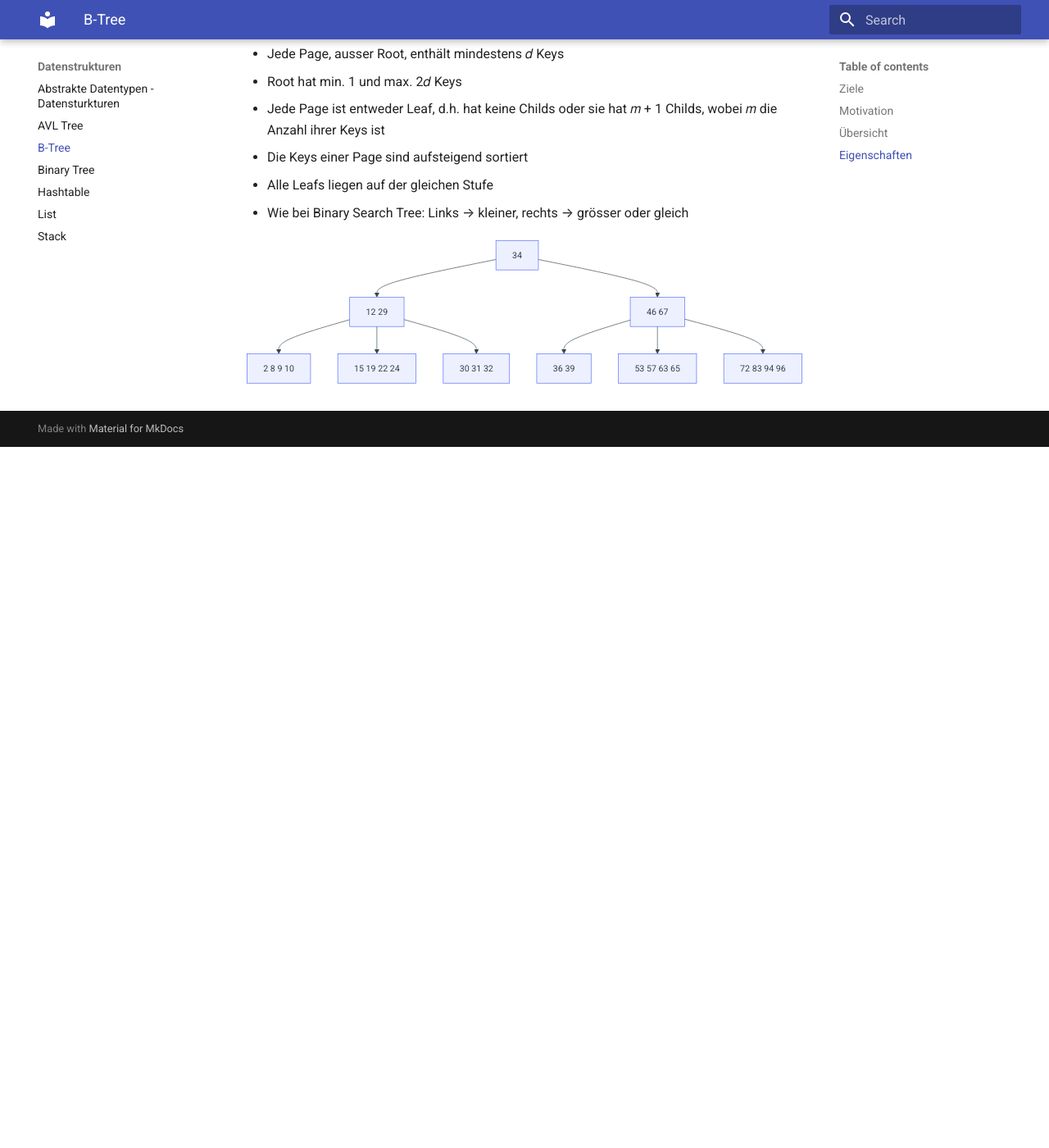
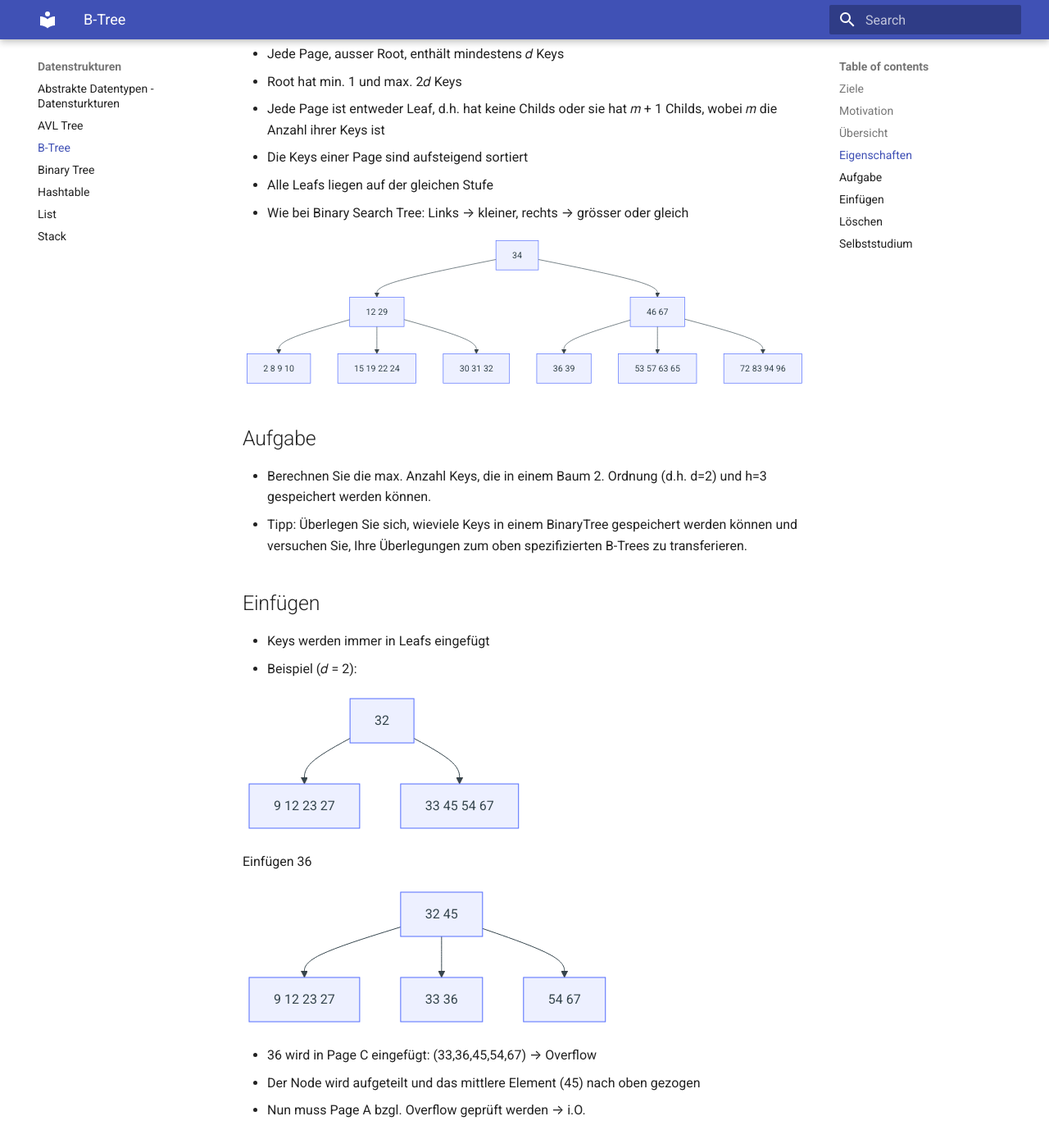
Before and after one commit to tsolenthaler/zbwAlgDs, an MkDocs documentation site: the page built from docs/datenstrukturen/b-tree.md, in a window 1280 px wide and 1400 px high, scrolled down 1100 px. Shown: the whole window at 82% size. Built offline with MkDocs 1.6.1 and Material for MkDocs 9.7.7, drawn with Linux system fonts in a browser that asks for light colours; before the commit the page ends 1645 px from its top, so only the background shows below that; some of the changed text lies outside the part shown.

Commit message:
Add detailed B-Tree insertion and deletion examples with self-study resources

````diff
--- a/docs/datenstrukturen/b-tree.md
+++ b/docs/datenstrukturen/b-tree.md
@@ -40,3 +40,91 @@
     3 --> 8[53 57 63 65]
     3 --> 9[72 83 94 96]
 ```
+
+## Aufgabe
+
+* Berechnen Sie die max. Anzahl Keys, die in einem Baum 2. Ordnung (d.h. d=2) und h=3 gespeichert werden können.
+* Tipp: Überlegen Sie sich, wieviele Keys in einem BinaryTree gespeichert werden können und versuchen Sie, Ihre Überlegungen zum oben spezifizierten B-Trees zu transferieren.
+
+## Einfügen
+
+* Keys werden immer in Leafs eingefügt
+* Beispiel (𝑑 = 2):
+
+``` mermaid
+flowchart TD
+    A[32]
+    A --> B[9 12 23 27]
+    A --> C[33 45 54 67]
+```
+
+Einfügen 36
+
+``` mermaid
+flowchart TD
+    A[32 45]
+    A --> B[9 12 23 27]
+    A --> C[33 36]
+    A --> D[54 67]
+```
+
+
+* 36 wird in Page C eingefügt: (33,36,45,54,67) → Overflow
+* Der Node wird aufgeteilt und das mittlere Element (45) nach oben gezogen
+* Nun muss Page A bzgl. Overflow geprüft werden → i.O.
+
+
+## Löschen
+* zwei Fälle
+    * Das zu löschende Element liegt auf Leaf → trivial
+    * Element liegt nicht auf Leaf – das zu löschende Element wird durch das nächstgrössere (nächstkleinere) Element ersetzt. Dieses liegt immer auf Leaf (Suche analog BinarySearchTree)
+* Beide Fälle erfordern eine Prüfung der Regel: min. 𝑑 Elemente Enthält die Page P durch Entfernen weniger als d Elemente, so werden die Elemente der Page P und der benachbarten Page Q gleichmässig auf beide Pages verteilt (ausbalanciert)
+
+``` mermaid
+flowchart TD
+    A[32 45]
+    A --> B[9 12 23]
+    A --> C[33 36]
+    A --> D[54 67 86]
+```
+
+Element 36 löschen
+
+``` mermaid
+flowchart TD
+    A[32 54]
+    A --> B[9 12 23]
+    A --> C[33 45]
+    A --> D[67 86]
+```
+* Wenn kein Element zum Angliedern vorhanden (d.h. P und Q enthalten 2𝑑 − 1 Elemente)
+    * Page P und Q werden zusammengelegt und Element wird von Parent runtergezogen (Gegenteil von Einfügen)
+
+``` mermaid
+flowchart TD
+    A[32 54]
+    A --> B[9 12 23]
+    A --> C[33 45]
+    A --> D[67 86]
+```
+
+Element 45 löschen
+
+``` mermaid
+flowchart TD
+    A[32]
+    A --> B[9 12 23]
+    A --> C[33 54 67 86]
+```
+
+
+* Das runterziehen kann die Grösse ebenfalls unter d sinken lassen
+    * gleiche Aktion wird für diese Page wiederholt
+    * kann sich bis zum Root fortsetzen
+
+
+## Selbststudium
+
+* B-Tree
+    * https://en.wikipedia.org/wiki/B-tree
+        * Wichtig: die englische Variante verwenden – die deutsche Variante verwendet eine andere Definition des B-Tree’s
````
